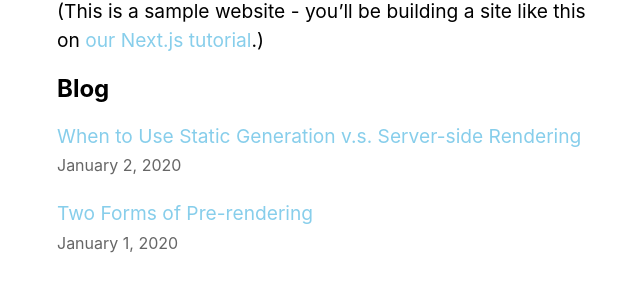
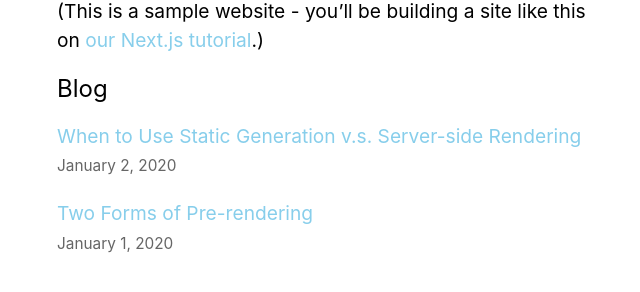
Before and after one commit to HalamLee/next-blog, a Next.js app: page / in a window 1280 px wide. Shown: the part 306-598 px from the top of the page, without its empty margins (311-951 px from the left). Built offline with nearby package versions, Linux system fonts and the light colour scheme.

Commit message:
chore: tailwindcss 설치

```diff
--- a/package.json
+++ b/package.json
@@ -13,5 +13,10 @@
     "react-dom": "18.2.0",
     "remark": "^14.0.3",
     "remark-html": "^15.0.2"
+  },
+  "devDependencies": {
+    "autoprefixer": "^10.4.14",
+    "postcss": "^8.4.23",
+    "tailwindcss": "^3.3.2"
   }
 }
--- /dev/null
+++ b/postcss.config.js
@@ -0,0 +1,6 @@
+module.exports = {
+  plugins: {
+    tailwindcss: {},
+    autoprefixer: {},
+  },
+}
--- a/styles/globals.css
+++ b/styles/globals.css
@@ -1,3 +1,7 @@
+@tailwind base;
+@tailwind components;
+@tailwind utilities;
+
 html,
 body {
   padding: 0;
--- /dev/null
+++ b/tailwind.config.js
@@ -0,0 +1,13 @@
+/** @type {import('tailwindcss').Config} */
+module.exports = {
+  mode: 'jit',
+  content: [
+    './app/**/*.{js,ts,jsx,tsx,mdx}',
+    './pages/**/*.{js,ts,jsx,tsx,mdx}',
+    './components/**/*.{js,ts,jsx,tsx,mdx}',
+  ],
+  theme: {
+    extend: {},
+  },
+  plugins: [],
+};
```
Also changed, not shown: 1 other file (tests, documents, lock files or other folders).
